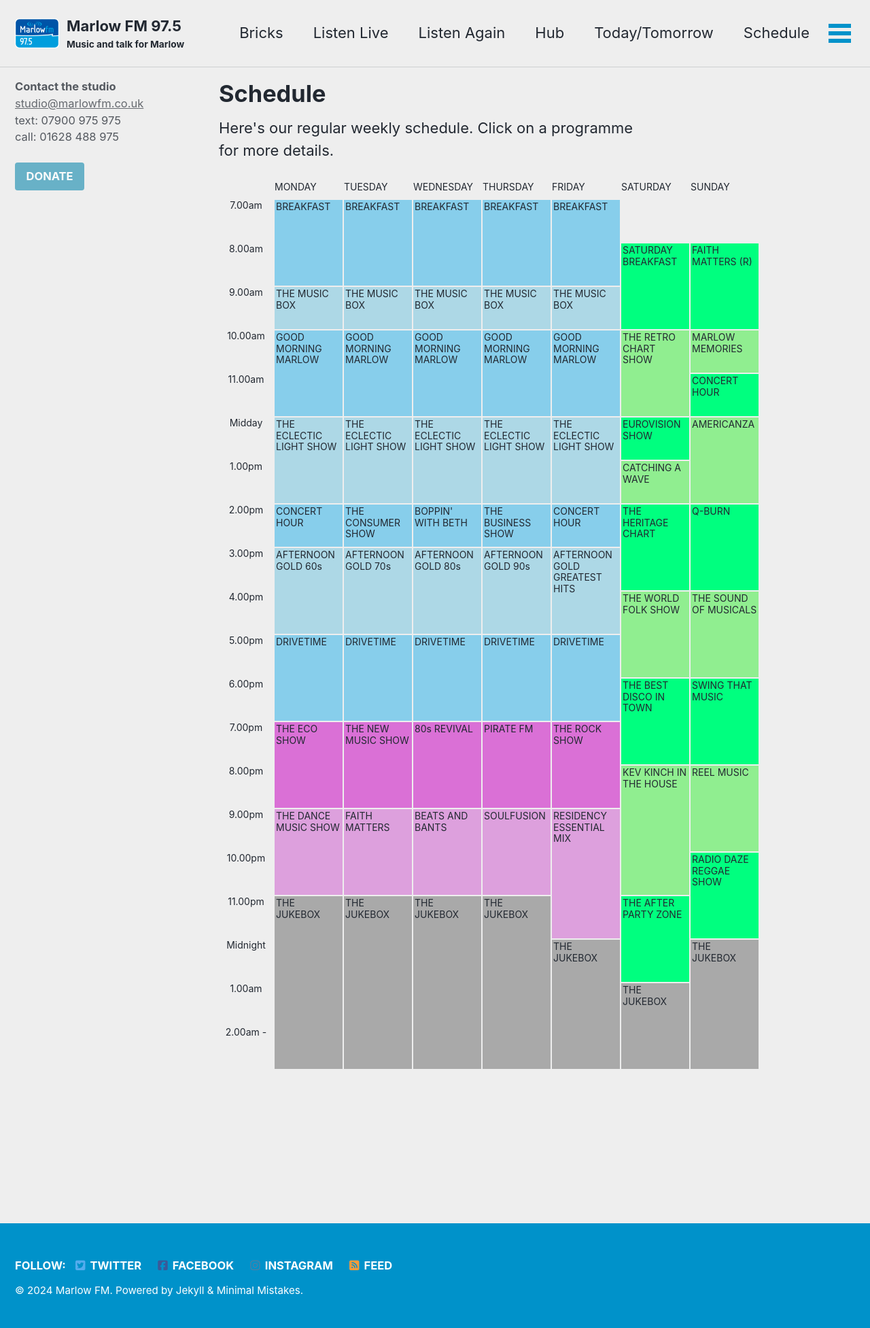
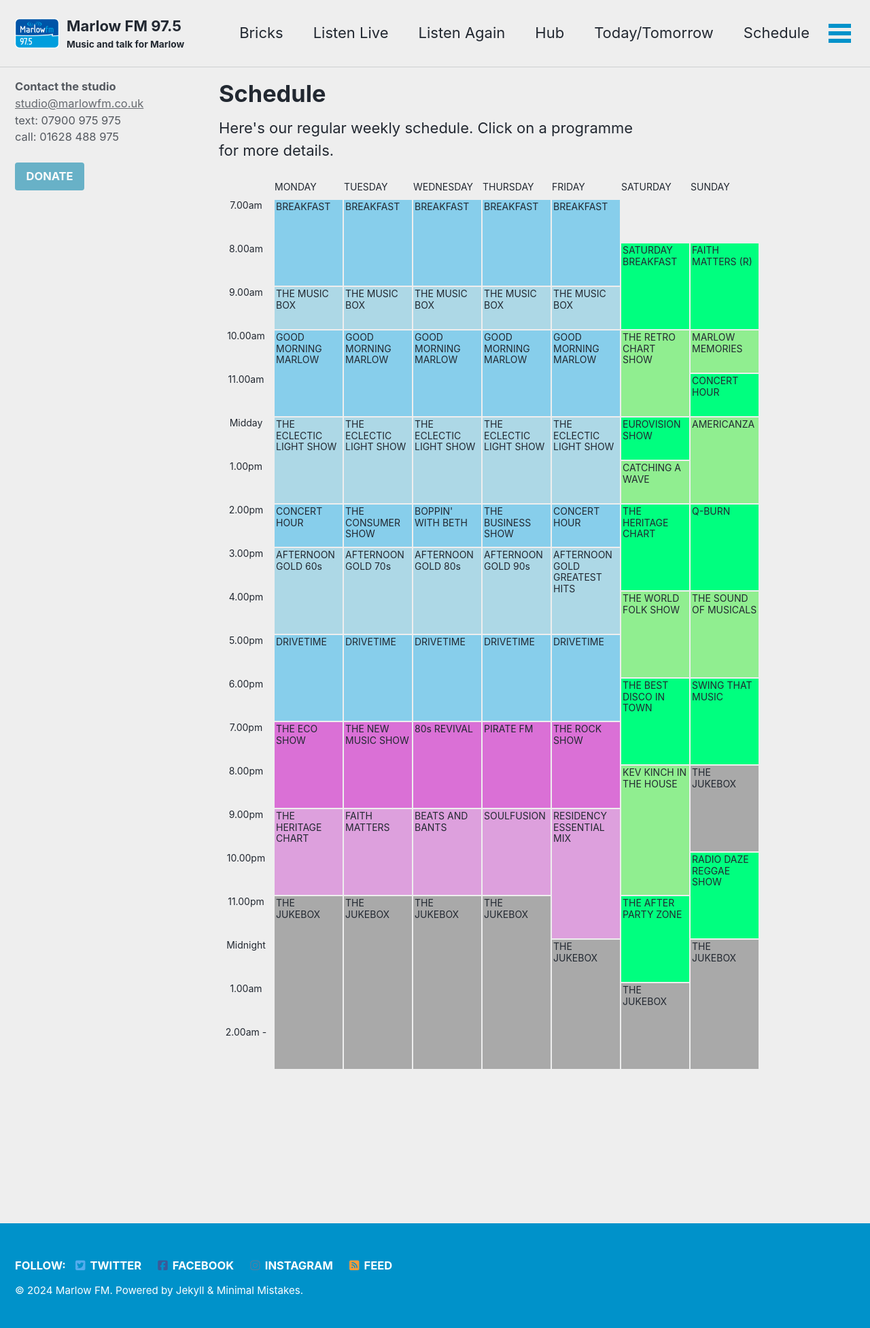
Before and after one commit to marlowfm/marlowfm.github.io, a Jekyll site: the page built from _pages/schedule.html, in a window 1280 px wide. Shown: the whole page at 68% size. Built offline with Jekyll 4.4.1, drawn with Linux system fonts in a browser that asks for light colours; cached includes are drawn as plain includes; nearby versions of some CDN libraries.

Commit message:
Remove DMS and REE

```diff
--- a/_pages/schedule.html
+++ b/_pages/schedule.html
@@ -53,12 +53,12 @@
 			". drv1 drv2 drv3 drv4 drv5 bdt stm"
 			"t1900 eco nms r80 pfm rck bdt stm"
 			". eco nms r80 pfm rck bdt stm"
-			"t2000 eco nms r80 pfm rck kev ree"
-			". eco nms r80 pfm rck kev ree"
-			"t2100 dms fmt bab sfs rem kev ree"
-			". dms fmt bab sfs rem kev ree"
-			"t2200 dms fmt bab sfs rem kev rdr"
-			". dms fmt bab sfs rem kev rdr"
+			"t2000 eco nms r80 pfm rck kev juk0"
+			". eco nms r80 pfm rck kev juk0"
+			"t2100 hrt1 fmt bab sfs rem kev juk0"
+			". hrt1 fmt bab sfs rem kev juk0"
+			"t2200 hrt1 fmt bab sfs rem kev rdr"
+			". hrt1 fmt bab sfs rem kev rdr"
 			"t2300 juk1 juk2 juk3 juk4 rem apz rdr"
 			". juk1 juk2 juk3 juk4 rem apz rdr"
 			"t0000 juk1 juk2 juk3 juk4 juk5 apz juk7"
@@ -554,8 +554,8 @@
 		color: inherit;
 	}
 
-	.dms {
-		grid-area: dms;
+	.hrt1 {
+		grid-area: hrt1;
 		padding: 2px;
 		background-color: var(--background-weeknight-light);
 		color: inherit;
@@ -624,10 +624,10 @@
 		color: inherit;
 	}
 
-	.ree {
-		grid-area: ree;
+	.juk0 {
+		grid-area: juk0;
 		padding: 2px;
-		background-color: var(--background-weekend-light);
+		background-color: var(--background-jukebox);
 		color: inherit;
 	}
 
@@ -803,7 +803,7 @@
 	<a class="bdt" href="/programmes/vinyl-countdown/">THE BEST DISCO IN TOWN</a>
 	<a class="stm" href="/programmes/swing-that-music/">SWING THAT MUSIC</a>
 	<a class="eco" href="/programmes/eco-show/">THE ECO SHOW</a>
-	<a class="dms" href="/programmes/dance-music-show/">THE DANCE MUSIC SHOW</a>
+	<a class="hrt1" href="/programmes/heritage-chart/">THE HERITAGE CHART</a>
 	<a class="nms" href="/programmes/new-music-show/">THE NEW MUSIC SHOW</a>
 	<a class="fmt" href="/programmes/faith-matters/">FAITH MATTERS</a>
 	<a class="r80" href="/programmes/80s-revival/">80s REVIVAL</a>
@@ -817,7 +817,7 @@
 	<a class="kev" href="/programmes/kev-kinch-in-the-house/"
 		>KEV KINCH IN THE HOUSE</a
 	>
-	<a class="ree" href="/programmes/reel-music/">REEL MUSIC</a>
+	<div class="juk0">THE JUKEBOX</div>
 	<a class="apz" href="/programmes/after-party-zone/">THE AFTER PARTY ZONE</a>
 	<a class="rdr" href="/programmes/radio-daze-reggae-show/"
 		>RADIO DAZE REGGAE SHOW</a
```
Also changed, not shown: _data/presenters.yml (+0 -8 lines), _programmes/dance-music-show.md (+1 -1 lines), _programmes/reel-music.md (+1 -1 lines).
